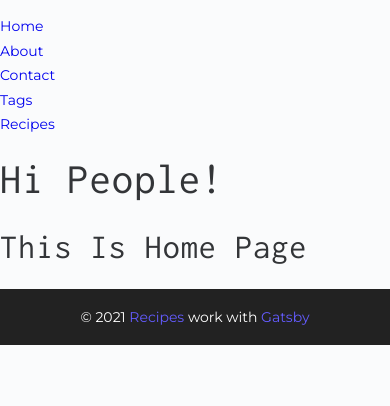
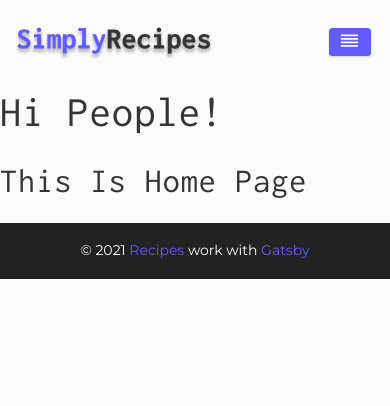
Before and after one commit to SergioChizhikov/Gatsby_test, a Gatsby site: page / in a window 390 px wide. Built offline with nearby package versions, Linux system fonts and the light colour scheme; Gatsby itself is replaced by a stand-in of ours.

Commit message:
26, mobile nav

```diff
--- a/src/components/Navbar.js
+++ b/src/components/Navbar.js
@@ -1,26 +1,61 @@
+import React, { useState } from "react"
 import { Link } from "gatsby"
-import React from "react"
+import { FiAlignJustify } from "react-icons/fi"
+import logo from "../assets/images/logo.svg"
 
 const Navbar = () => {
+  const [show, setShow] = useState(false)
   return (
-    <nav>
-      <ul>
-        <li>
-          <Link to="/">Home</Link>
-        </li>
-        <li>
-          <Link to="/about">About</Link>
-        </li>
-        <li>
-          <Link to="/contact">Contact</Link>
-        </li>
-        <li>
-          <Link to="/tags">Tags</Link>
-        </li>
-        <li>
-          <Link to="/recipes">Recipes</Link>
-        </li>
-      </ul>
+    <nav className="navbar">
+      <div className="nav-center">
+        <div className="nav-header">
+          <Link to="/">
+            <img src={logo} alt="simply recipes" />
+          </Link>
+          <button className="nav-btn" onClick={() => setShow(!show)}>
+            <FiAlignJustify />
+          </button>
+        </div>
+        <div className={show ? "nav-links show-links" : "nav-links"}>
+          <Link
+            to="/"
+            className="nav-link"
+            activeClassName="active-link"
+            onClick={() => setShow(false)}
+          >
+            home
+          </Link>
+          <Link
+            to="/recipes"
+            className="nav-link"
+            activeClassName="active-link"
+            onClick={() => setShow(false)}
+          >
+            recipes
+          </Link>
+          <Link
+            to="/tags"
+            className="nav-link"
+            activeClassName="active-link"
+            onClick={() => setShow(false)}
+          >
+            tags
+          </Link>
+          <Link
+            to="/about"
+            className="nav-link"
+            activeClassName="active-link"
+            onClick={() => setShow(false)}
+          >
+            about
+          </Link>
+          <div className="nav-link contact-link">
+            <Link to="/contact" className="btn" onClick={() => setShow(false)}>
+              contact
+            </Link>
+          </div>
+        </div>
+      </div>
     </nav>
   )
 }
```
Also changed, not shown: README.md.
